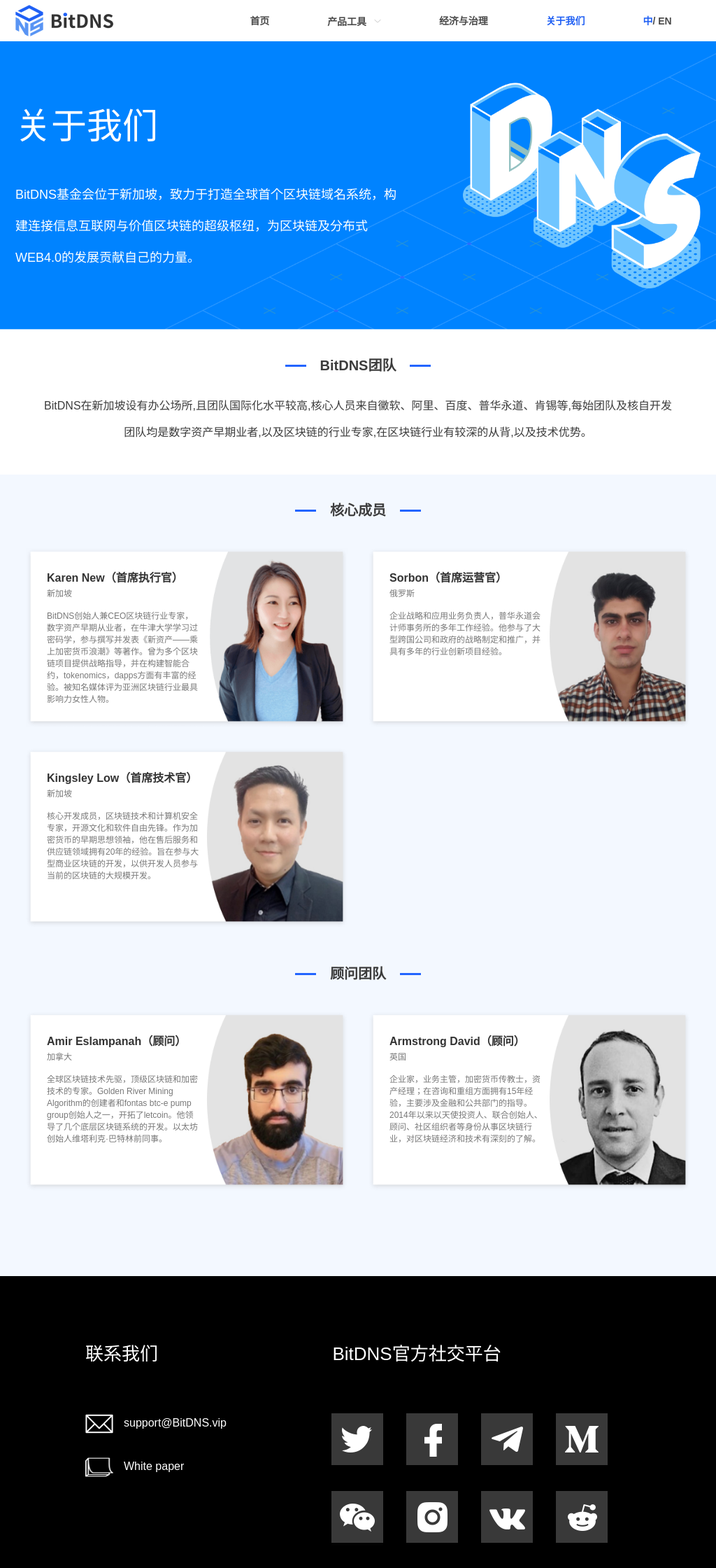
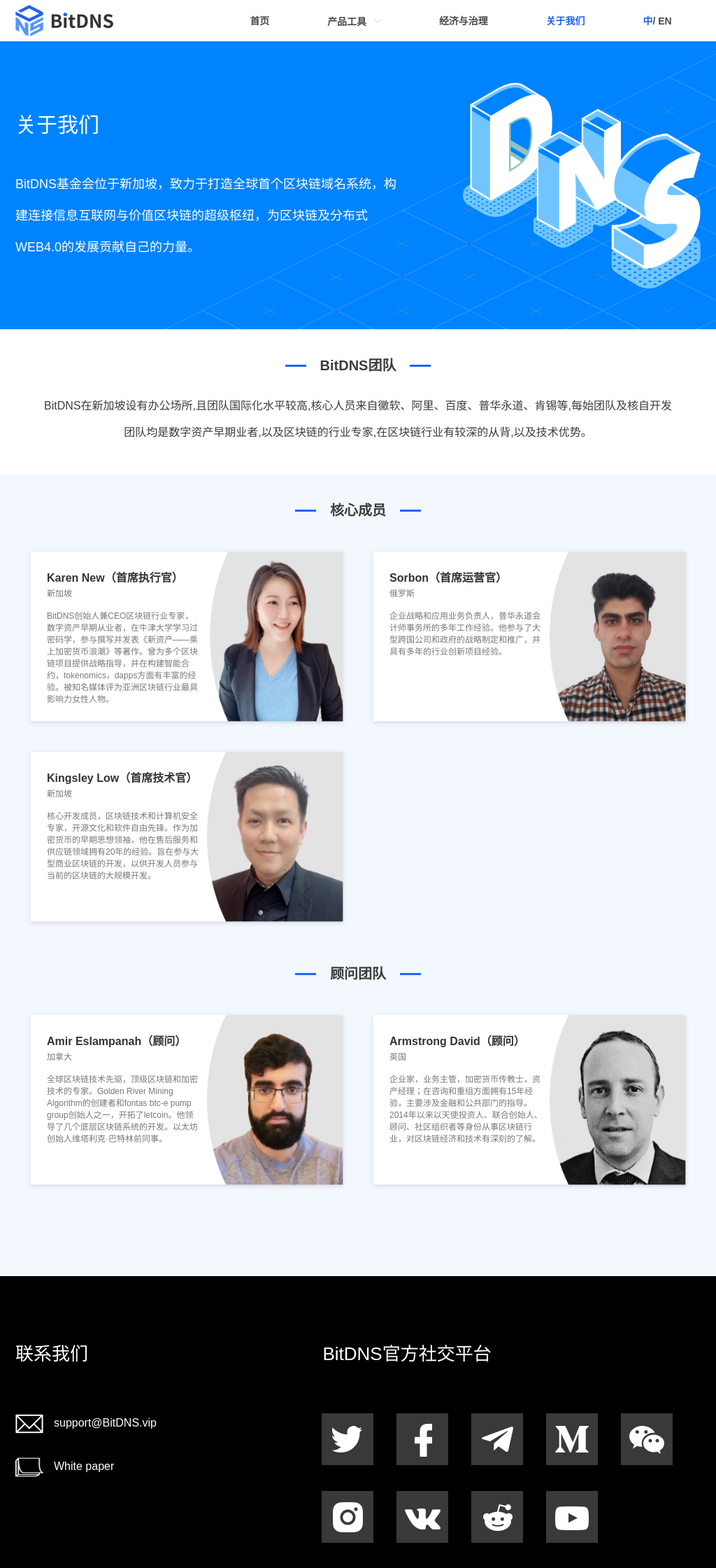
Before and after one commit to nb-web/websit-bitDNS, a Nuxt app: page /about in a window 1024 px wide. Shown: the top 2240 px of the page at 70% size. Built offline with nearby package versions, Linux system fonts and the light colour scheme.

Commit message:
banner\footer调整

```diff
--- a/components/Banner.vue
+++ b/components/Banner.vue
@@ -155,6 +155,12 @@
           height: 372px;
           width: 344px;
         }
+
+        .bannerContent_leftText{
+          p:first-child{
+            font-size: 30px;
+          }
+      }
       }
     }
   }
--- a/components/Foot.vue
+++ b/components/Foot.vue
@@ -161,8 +161,10 @@
   }
 }
 @media (min-width:980px) and (max-width: 1279px) {
+  .btm{
     .footer{
       max-width: 100%!important;
+      padding: 90px 0;
       .f_right {
           ul {
             li:last-child{
@@ -171,6 +173,8 @@
           }
         }
     }
+  }
+
 }
   @media (min-width:980px) {
     .h5{
```
Lines whose indentation alone changed are shown as unchanged.
